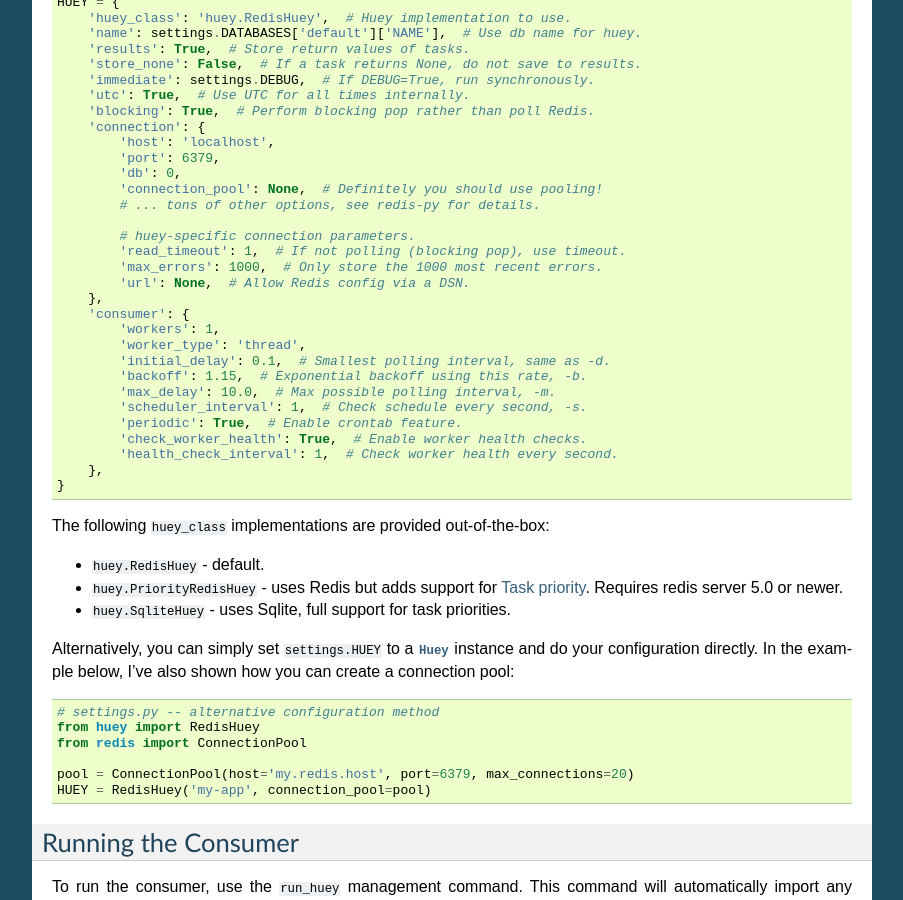
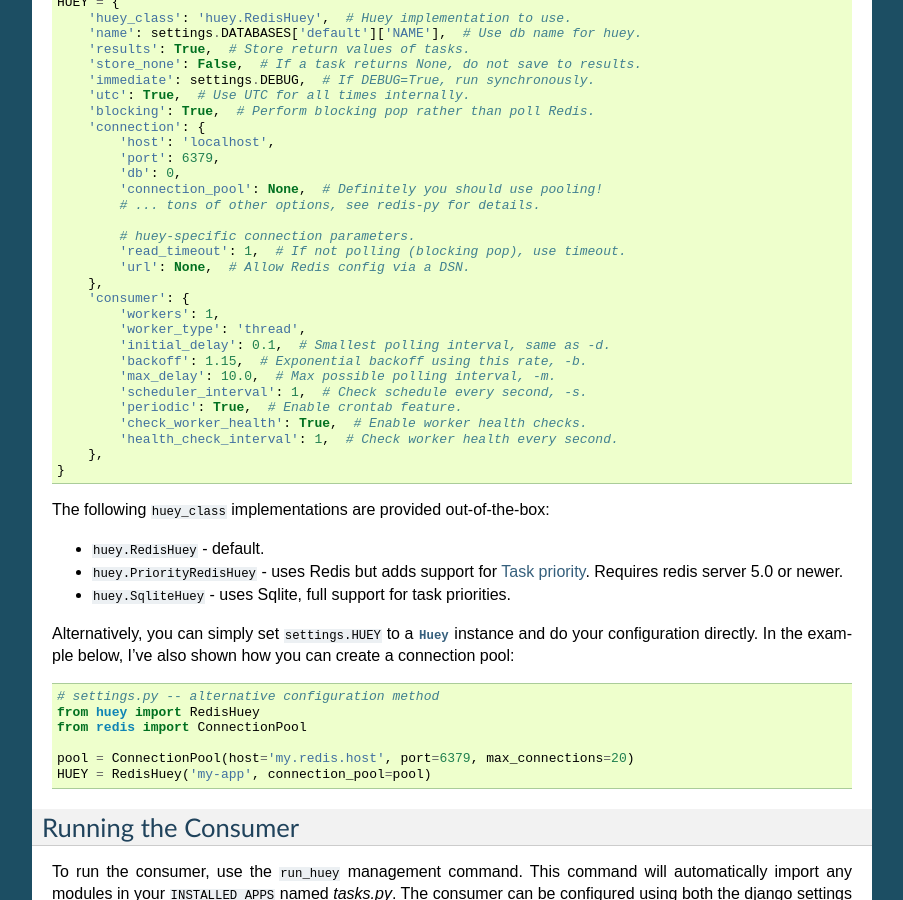
Before and after one commit to coleifer/huey, a Sphinx documentation site: the page built from docs/django.rst, in a window 1280 px wide and 900 px high, scrolled down 738 px. Shown: the whole window, without its empty margins (198-1101 px from the left). Built offline with Sphinx 7.4.7, drawn with Linux system fonts in a browser that asks for light colours.

Commit message:
Remove max_errors from doc.
Fixes #406

[skip ci]

```diff
--- a/docs/django.rst
+++ b/docs/django.rst
@@ -61,7 +61,6 @@
 
             # huey-specific connection parameters.
             'read_timeout': 1,  # If not polling (blocking pop), use timeout.
-            'max_errors': 1000,  # Only store the 1000 most recent errors.
             'url': None,  # Allow Redis config via a DSN.
         },
         'consumer': {
```
